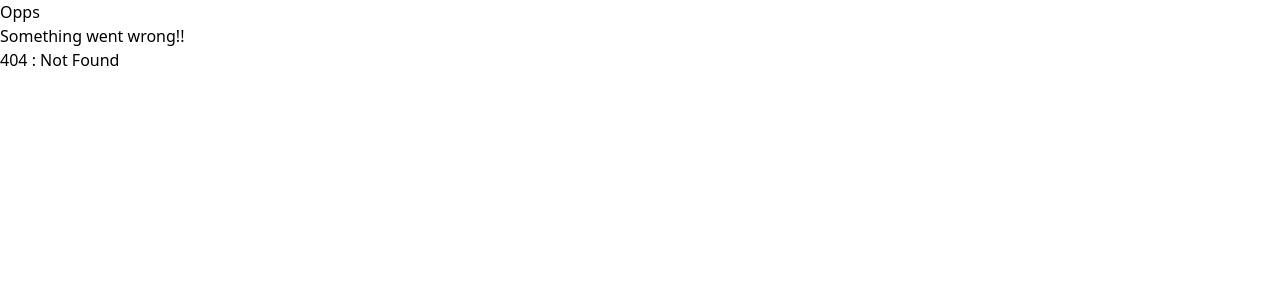
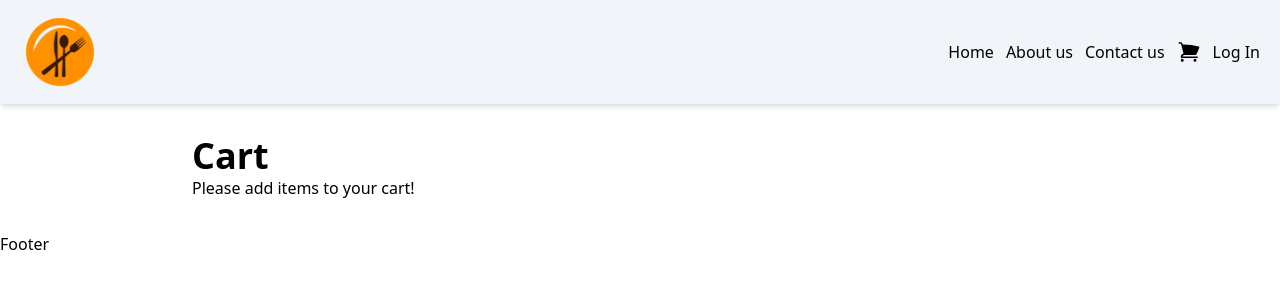
Before and after one commit to prathameshramane/namaste-react-practice, a React (Vite) app: page /cart in a window 1280 px wide. Before the commit this address had no page. Shown: the top 300 px of the page. Built offline with nearby package versions, Linux system fonts and the light colour scheme.

Commit message:
Redux Store

```diff
--- a/package.json
+++ b/package.json
@@ -19,8 +19,10 @@
     "tailwindcss": "^3.4.1"
   },
   "dependencies": {
+    "@reduxjs/toolkit": "^2.2.1",
     "react": "^18.2.0",
     "react-dom": "^18.2.0",
+    "react-redux": "^9.1.0",
     "react-router-dom": "^6.22.2"
   },
   "browserslist": [
--- a/src/App.js
+++ b/src/App.js
@@ -1,6 +1,7 @@
 import React, { lazy, Suspense, useState } from "react";
 import ReactDOM from "react-dom/client";
 import { createBrowserRouter, RouterProvider, Outlet } from "react-router-dom";
+import { Provider } from "react-redux";
 
 import Header from "./components/Header";
 import Body from "./components/Body";
@@ -10,17 +11,24 @@ import AboutUs from "./components/AboutUs";
 import ContactUs from "./components/ContactUs";
 import RestaurantMenu from "./components/RestaurantMenu";
 import UserContext from "./utils/UserContext";
+import appStore from "./store/appStore";
+import Cart from "./components/Cart";
 
 // Lazy loading
 const LoginPage = lazy(() => import("./components/LoginPage"));
 
 const AppLayout = () => {
-  const [user, setUser] = useState({ name: "Prathamesh Ramane", email: "ppramane@gmail.com" });
+  const [user, setUser] = useState({
+    name: "Prathamesh Ramane",
+    email: "ppramane@gmail.com",
+  });
 
   return (
-    <UserContext.Provider value={{ user, setUser }}>
-      <Header /> <Outlet /> <Footer />
-    </UserContext.Provider>
+    <Provider store={appStore}>
+      <UserContext.Provider value={{ user, setUser }}>
+        <Header /> <Outlet /> <Footer />
+      </UserContext.Provider>
+    </Provider>
   );
 };
 
@@ -54,6 +62,10 @@ const appRouter = createBrowserRouter([
           </Suspense>
         ),
       },
+      {
+        path: "/cart",
+        element: <Cart />,
+      },
     ],
   },
 ]);
--- /dev/null
+++ b/src/assets/shopping-cart.icon.js
@@ -0,0 +1,21 @@
+const ShoppingCart = ({ count }) => {
+  return (
+    <div className="relative">
+      <svg
+        xmlns="http://www.w3.org/2000/svg"
+        viewBox="0 0 24 24"
+        fill="currentColor"
+        className="w-6 h-6"
+      >
+        <path d="M2.25 2.25a.75.75 0 0 0 0 1.5h1.386c.17 0 .318.114.362.278l2.558 9.592a3.752 3.752 0 0 0-2.806 3.63c0 .414.336.75.75.75h15.75a.75.75 0 0 0 0-1.5H5.378A2.25 2.25 0 0 1 7.5 15h11.218a.75.75 0 0 0 .674-.421 60.358 60.358 0 0 0 2.96-7.228.75.75 0 0 0-.525-.965A60.864 60.864 0 0 0 5.68 4.509l-.232-.867A1.875 1.875 0 0 0 3.636 2.25H2.25ZM3.75 20.25a1.5 1.5 0 1 1 3 0 1.5 1.5 0 0 1-3 0ZM16.5 20.25a1.5 1.5 0 1 1 3 0 1.5 1.5 0 0 1-3 0Z" />
+      </svg>
+      {count > 0 && (
+        <span className="absolute top-0 right-0 text-[8px] px-1 text-white bg-purple-500 rounded-full">
+          {count}
+        </span>
+      )}
+    </div>
+  );
+};
+
+export default ShoppingCart;
--- /dev/null
+++ b/src/components/Cart.js
@@ -0,0 +1,20 @@
+import { useSelector } from "react-redux";
+import RestaurantItem from "./RestaurantItem";
+
+const Cart = () => {
+  const items = useSelector((state) => state.cart.items);
+  return (
+    <div className="mx-48 my-8">
+      <h1 className="text-4xl font-semibold">Cart</h1>
+      {items.length <= 0 ? (
+        <h1>Please add items to your cart!</h1>
+      ) : (
+        items?.map((menuItem) => (
+          <RestaurantItem item={menuItem} key={menuItem.id} deleteItem />
+        ))
+      )}
+    </div>
+  );
+};
+
+export default Cart;
--- a/src/components/Header.js
+++ b/src/components/Header.js
@@ -1,10 +1,13 @@
-import { useEffect, useState } from "react";
+import { useState } from "react";
 import { Link } from "react-router-dom";
+import { useSelector } from "react-redux";
 
 import logo from "../assets/logo.png";
+import ShoppingCart from "../assets/shopping-cart.icon.js";
 
 const Header = () => {
   const [isLoggedIn, setIsLoggedIn] = useState(false);
+  const items = useSelector((state) => state.cart.items);
 
   return (
     <div className="flex py-3 px-5 justify-between align-middle bg-slate-100 shadow-md">
@@ -21,11 +24,12 @@ const Header = () => {
         <li>
           <Link to={"/contact-us"}>Contact us</Link>
         </li>
-        {isLoggedIn ? (
-          <Link>Log Out</Link>
-        ) : (
-          <Link to={"/login"}>Log In</Link>
-        )}
+        <li>
+          <Link to={"/cart"}>
+            <ShoppingCart count={items?.length} />
+          </Link>
+        </li>
+        {isLoggedIn ? <Link>Log Out</Link> : <Link to={"/login"}>Log In</Link>}
       </ul>
     </div>
   );
--- a/src/components/RestaurantItem.js
+++ b/src/components/RestaurantItem.js
@@ -1,7 +1,19 @@
+import { useDispatch } from "react-redux";
+
 import { IMG_CDN } from "../config";
+import { addToCart, removeFromCart } from "../store/cartSlice";
 
-const RestaurantItem = ({ item }) => {
-  console.log(item);
+const RestaurantItem = ({ item, deleteItem }) => {
+  const dispatch = useDispatch();
+
+  const handleAddToCart = () => {
+    dispatch(addToCart(item));
+  };
+
+  const handleRemoveFromCart = () => {
+    dispatch(removeFromCart(item));
+  };
+
   return (
     <div className="flex gap-4 p-5">
       <div className="w-11/12">
@@ -16,9 +28,21 @@ const RestaurantItem = ({ item }) => {
       </div>
       <div className="relative">
         <img className="h-28 rounded-lg" src={IMG_CDN + item?.imageId} />
-        <button className="font-semibold border-2 border-green-300 px-2 py-1 rounded-lg absolute top-0 right-0 bg-green-400 text-white">
-          Add +
-        </button>
+        {deleteItem ? (
+          <button
+            className="font-semibold border-2 border-white px-2 py-1 rounded-lg absolute top-0 right-0 bg-slate-500 text-white"
+            onClick={handleRemoveFromCart}
+          >
+            Delete
+          </button>
+        ) : (
+          <button
+            className="font-semibold border-2 border-green-300 px-2 py-1 rounded-lg absolute top-0 right-0 bg-green-400 text-white"
+            onClick={handleAddToCart}
+          >
+            Add
+          </button>
+        )}
       </div>
     </div>
   );
--- /dev/null
+++ b/src/store/appStore.js
@@ -0,0 +1,10 @@
+import { configureStore } from "@reduxjs/toolkit";
+import cartReducer from "./cartSlice";
+
+const appStore = configureStore({
+  reducer: {
+    cart: cartReducer,
+  },
+});
+
+export default appStore;
--- /dev/null
+++ b/src/store/cartSlice.js
@@ -0,0 +1,23 @@
+import { createSlice } from "@reduxjs/toolkit";
+
+const cartSlice = createSlice({
+  name: "cart",
+  initialState: {
+    items: [],
+  },
+  reducers: {
+    addToCart: (state, action) => {
+      state.items.push(action.payload);
+    },
+    removeFromCart: (state, action) => {
+      const index = state.items.find((item) => item.id === action.payload.id);
+      if (index !== -1) state.items.splice(index, 1);
+    },
+    clearCart: (state) => {
+      return { ...state, items: [] };
+    },
+  },
+});
+
+export const { addToCart, removeFromCart, clearCart } = cartSlice.actions;
+export default cartSlice.reducer;
```
Also changed, not shown: 1 other file (tests, documents, lock files or other folders).
